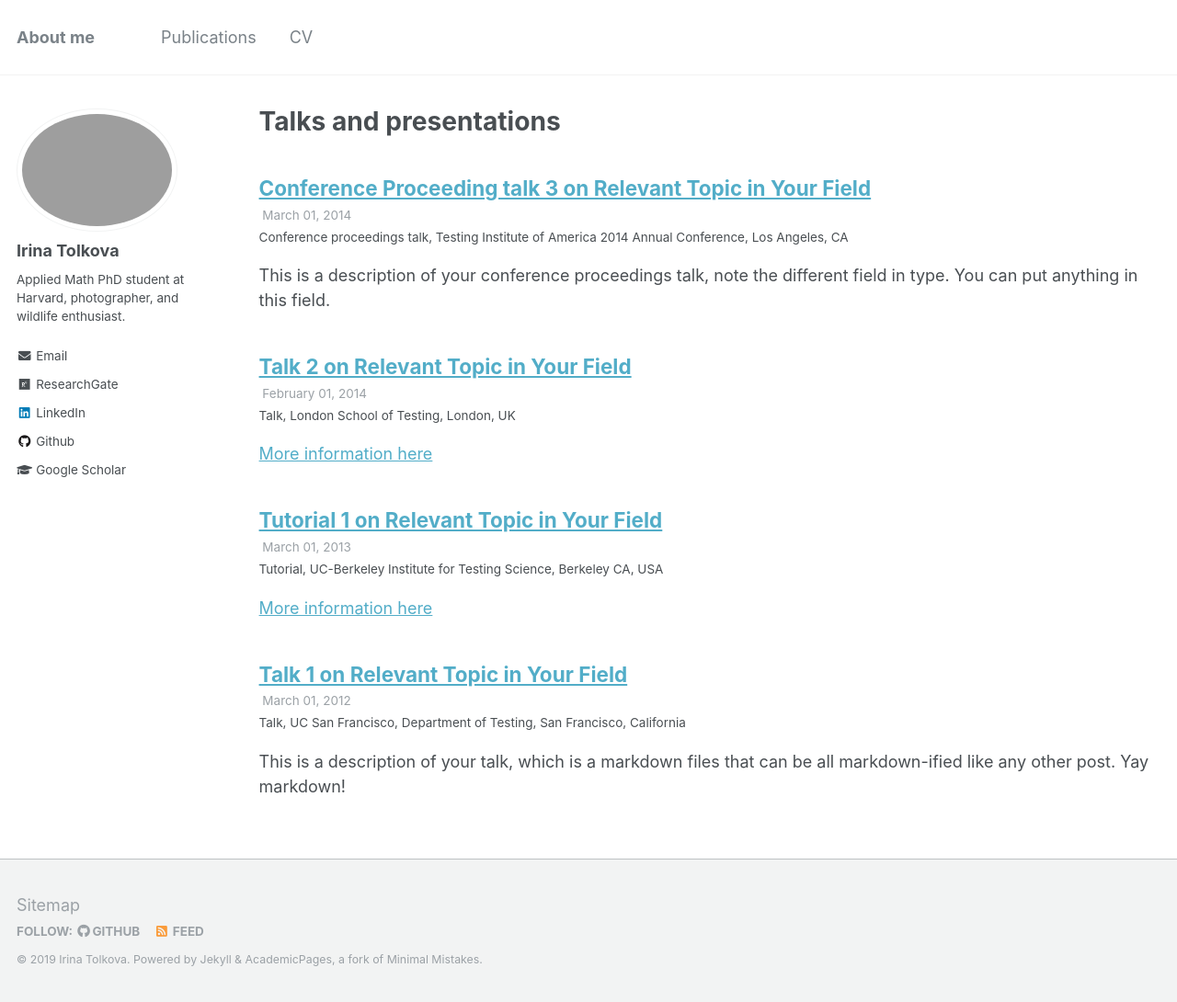
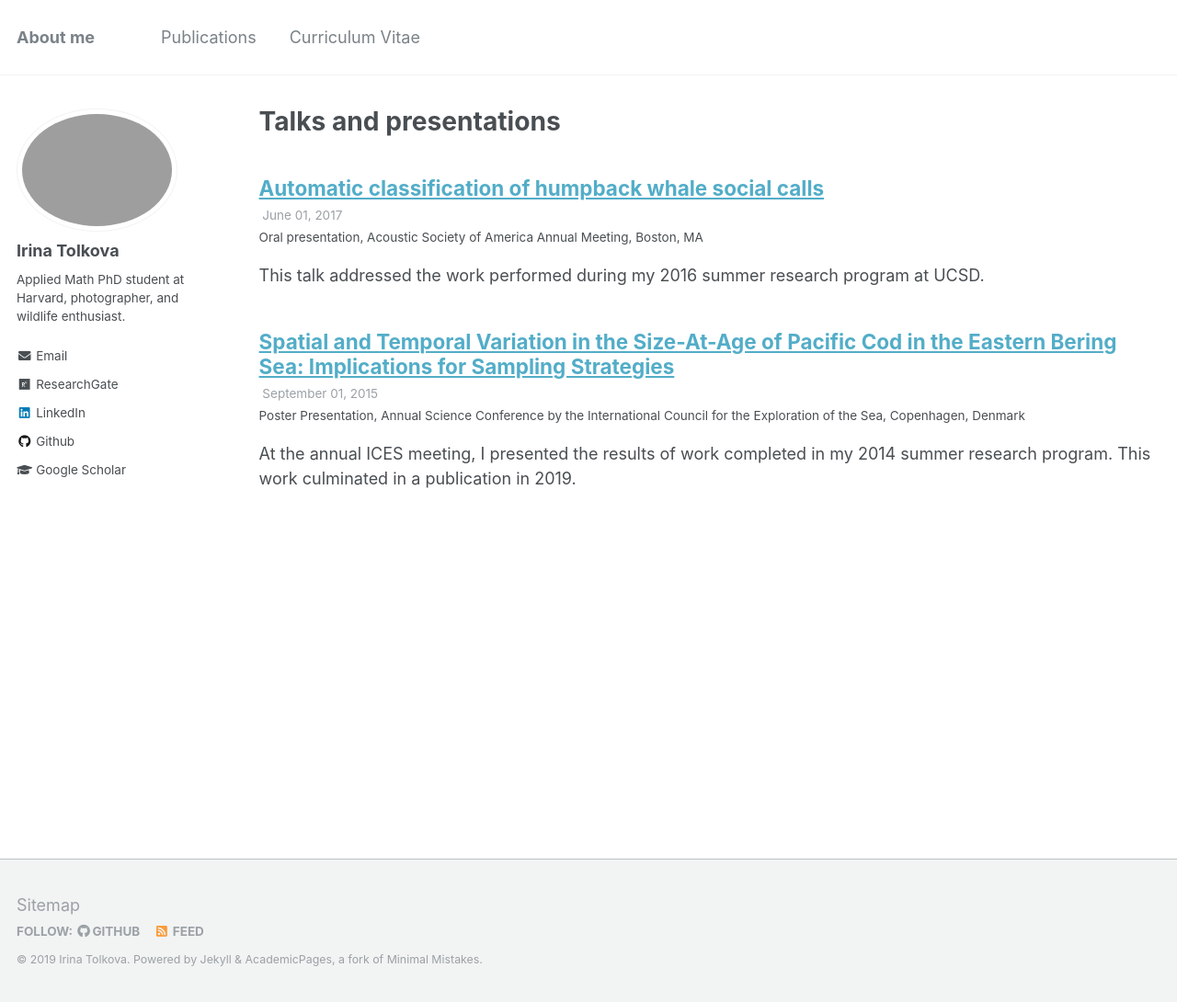
Before and after one commit to avokloti/avokloti.github.io, a Jekyll site: the page built from _pages/talks.html, in a window 1280 px wide and 1090 px high. Shown: the whole window at 92% size. Built offline with Jekyll 4.4.1, drawn with Linux system fonts in a browser that asks for light colours.

Commit message:
Added presentations / talks

```diff
--- a/_data/navigation.yml
+++ b/_data/navigation.yml
@@ -1,5 +1,8 @@
 # main links links
 main:
+  #- title: "Publications"
+  #  url: /publications/
+
   - title: "Publications"
     url: /publications/
 
@@ -15,7 +18,7 @@ main:
   #- title: "Blog Posts"
   #  url: /year-archive/
 
-  - title: "CV"
+  - title: "Curriculum Vitae"
     url: /cv/
 
   #- title: "Guide"
--- a/_talks/2012-03-01-talk-1.md
+++ /dev/null
@@ -1,11 +0,0 @@
----
-title: "Talk 1 on Relevant Topic in Your Field"
-collection: talks
-type: "Talk"
-permalink: /talks/2012-03-01-talk-1
-venue: "UC San Francisco, Department of Testing"
-date: 2012-03-01
-location: "San Francisco, California"
----
-
-This is a description of your talk, which is a markdown files that can be all markdown-ified like any other post. Yay markdown!
--- a/_talks/2013-03-01-tutorial-1.md
+++ /dev/null
@@ -1,13 +0,0 @@
----
-title: "Tutorial 1 on Relevant Topic in Your Field"
-collection: talks
-type: "Tutorial"
-permalink: /talks/2013-03-01-tutorial-1
-venue: "UC-Berkeley Institute for Testing Science"
-date: 2013-03-01
-location: "Berkeley CA, USA"
----
-
-[More information here](http://exampleurl.com)
-
-This is a description of your tutorial, note the different field in type. This is a markdown files that can be all markdown-ified like any other post. Yay markdown!
--- a/_talks/2014-02-01-talk-2.md
+++ /dev/null
@@ -1,13 +0,0 @@
----
-title: "Talk 2 on Relevant Topic in Your Field"
-collection: talks
-type: "Talk"
-permalink: /talks/2014-02-01-talk-2
-venue: "London School of Testing"
-date: 2014-02-01
-location: "London, UK"
----
-
-[More information here](http://example2.com)
-
-This is a description of your talk, which is a markdown files that can be all markdown-ified like any other post. Yay markdown!
--- a/_talks/2014-03-01-talk-3.md
+++ /dev/null
@@ -1,11 +0,0 @@
----
-title: "Conference Proceeding talk 3 on Relevant Topic in Your Field"
-collection: talks
-type: "Conference proceedings talk"
-permalink: /talks/2014-03-01-talk-3
-venue: "Testing Institute of America 2014 Annual Conference"
-date: 2014-03-01
-location: "Los Angeles, CA"
----
-
-This is a description of your conference proceedings talk, note the different field in type. You can put anything in this field.
--- /dev/null
+++ b/_talks/2015-09-01.md
@@ -0,0 +1,11 @@
+---
+title: "Spatial and Temporal Variation in the Size-At-Age of Pacific Cod in the Eastern Bering Sea: Implications for Sampling Strategies"
+collection: talks
+type: "Poster Presentation"
+permalink: /talks/2015-09-01
+venue: "Annual Science Conference by the International Council for the Exploration of the Sea"
+date: 2015-09-01
+location: "Copenhagen, Denmark"
+---
+
+At the annual ICES meeting, I presented the results of work completed in my 2014 summer research program. This work culminated in a publication in 2019.
--- /dev/null
+++ b/_talks/2017-06-01.md
@@ -0,0 +1,11 @@
+---
+title: "Automatic classification of humpback whale social calls"
+collection: talks
+type: "Oral presentation"
+permalink: /talks/2017-06-01
+venue: "Acoustic Society of America Annual Meeting"
+date: 2017-06-01
+location: "Boston, MA"
+---
+
+This talk addressed the work performed during my 2016 summer research program at UCSD.
```
Also changed, not shown: _research/2015-10-01-paper-title-number-3.md (added, +11 -0 lines), _research/2017-1-3-torres.md (added, +9 -0 lines), _research/2019-10-06-ciannelli.md (added, +9 -0 lines), 1 other file.
